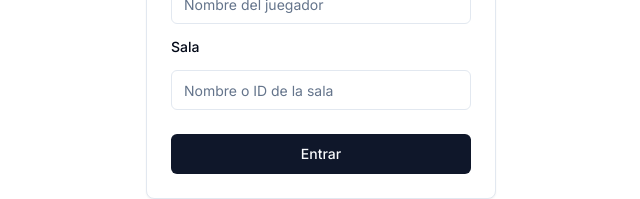
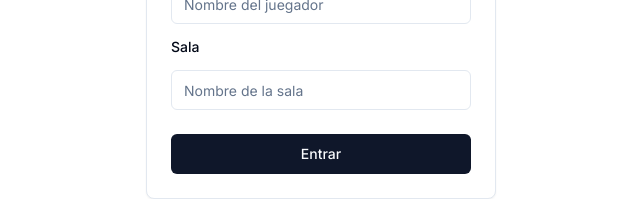
Before and after one commit to dmfigueroa/yo-nunca, a Next.js app: page / in a window 1280 px wide. Shown: the part 370-569 px from the top of the page, without its empty margins (319-959 px from the left). Built offline with nearby package versions, Linux system fonts and the light colour scheme.

Commit message:
fix homepage copy

```diff
--- a/src/app/page.tsx
+++ b/src/app/page.tsx
@@ -91,7 +91,7 @@ export default function Home() {
                   <FormItem className="grid gap-2">
                     <FormLabel>Sala</FormLabel>
                     <FormControl>
-                      <Input placeholder="Nombre o ID de la sala" {...field} />
+                      <Input placeholder="Nombre de la sala" {...field} />
                     </FormControl>
                     <FormMessage />
                   </FormItem>
```
